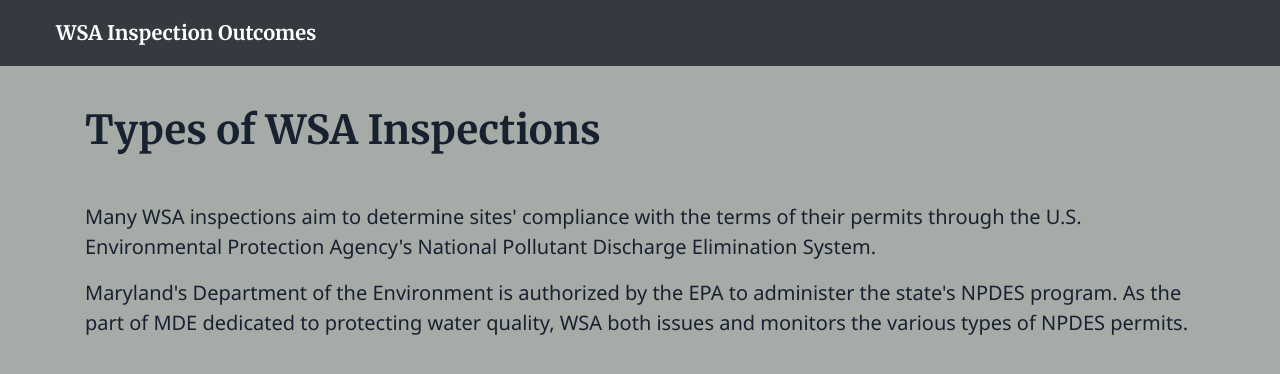
After one commit to stephquinn/final-project-stephquinn, a Flask app: template templates/inspection_types.html in a window 1280 px wide. The commit adds this page. Shown: the top 374 px of the page. Run offline with Flask 3, Linux system fonts and the light colour scheme; the template is opened without the code that fills it, so the values that code supplies are empty; some libraries are stand-ins or nearby versions.

Commit message:
starting permit type glossary page

```diff
--- a/templates/index.html
+++ b/templates/index.html
@@ -7,8 +7,8 @@
     <meta charset="utf-8">
     <meta name="viewport" content="width=device-width, initial-scale=1.0">
     <meta http-equiv="X-UA-Compatible" content="ie=edge">
+    <!--fonts-->
     <link rel="preconnect" href="https://fonts.googleapis.com">
-    <!--fonts-->
     <link rel="preconnect" href="https://fonts.gstatic.com" crossorigin>
     <link
         href="https://fonts.googleapis.com/css2?family=Merriweather:wght@700&family=Noto+Sans:wght@400;700&display=swap"
--- /dev/null
+++ b/templates/inspection_types.html
@@ -0,0 +1,34 @@
+<!doctype html>
+<html lang="en">
+
+<head>
+    <title>WSA Inspection Types</title>
+    <meta charset="utf-8">
+    <meta name="viewport" content="width=device-width, initial-scale=1.0">
+    <meta http-equiv="X-UA-Compatible" content="ie=edge">
+    <!--fonts-->
+    <link rel="preconnect" href="https://fonts.googleapis.com">
+    <link rel="preconnect" href="https://fonts.gstatic.com" crossorigin>
+    <link
+        href="https://fonts.googleapis.com/css2?family=Merriweather:wght@700&family=Noto+Sans:wght@400;700&display=swap"
+        rel="stylesheet">
+    <!--css-->
+    <link rel="stylesheet" href="https://stackpath.bootstrapcdn.com/bootstrap/4.3.1/css/bootstrap.min.css"
+        crossorigin="anonymous">
+    <link rel="stylesheet" href="{{ url_for('static', filename='app.css') }}" />
+</head>
+
+<body>
+    <nav class="navbar navbar-expand-lg navbar-dark bg-dark">
+        <a class="navbar-brand" href="/">WSA Inspection Outcomes</a>
+    </nav>
+    <div class="container">
+        <h1>Types of WSA Inspections</h1>
+        <p class="lead">Many WSA inspections aim to determine sites' compliance with the terms of their permits through the U.S. Environmental Protection Agency's National Pollutant Discharge Elimination System.</p>
+        <p class="lead">Maryland's Department of the Environment is authorized by the EPA to administer the state's NPDES program. As the part of MDE dedicated to protecting water quality, WSA both issues and monitors the various types of NPDES permits.</p>
+
+    </div>
+</body>
+
+
+</html>
```
